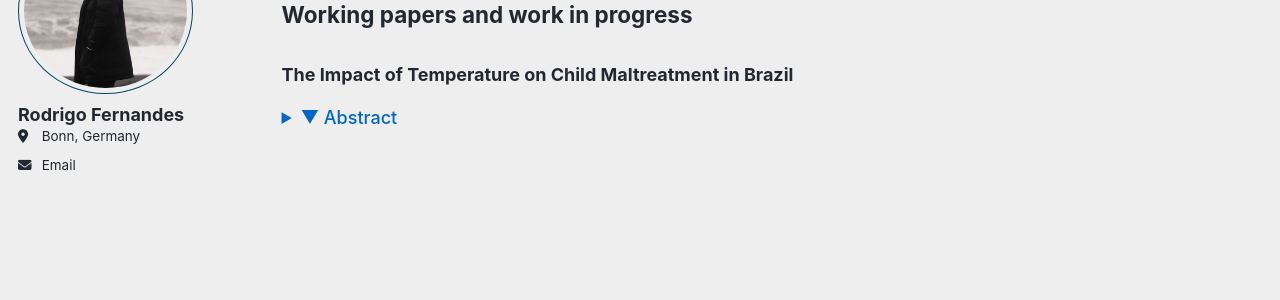
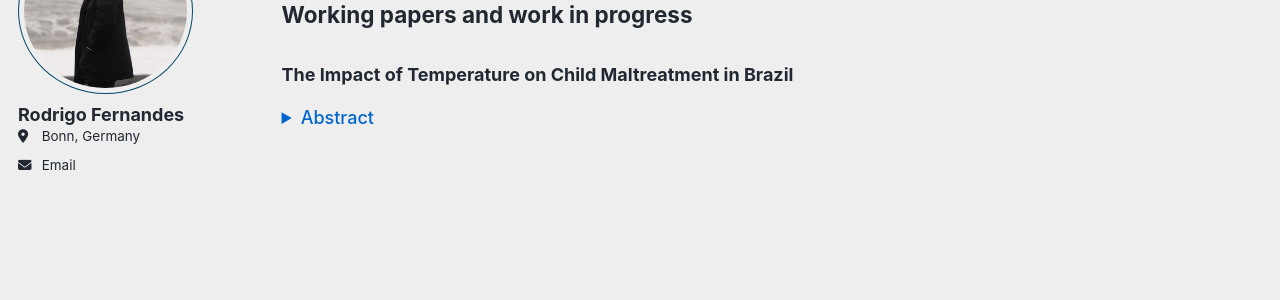
Before and after one commit to fernandes-rodrigo/fernandes-rodrigo.github.io, a Jekyll site: the page built from research.md, in a window 1280 px wide. Shown: the part 171-471 px from the top of the page. Built offline with Jekyll 4.4.1, drawn with Linux system fonts in a browser that asks for light colours; a script that is not in the unit is left out.

Commit message:
Remove arrow from Abstract summary in research.md

```diff
--- a/research.md
+++ b/research.md
@@ -19,7 +19,7 @@ author_profile: true
 
     {% if paper.abstract %}
     <details style="margin-top: 1em;">
-      <summary style="cursor: pointer; color: var(--link-color, #0066cc); font-weight: 500;">▼ Abstract</summary>
+      <summary style="cursor: pointer; color: var(--link-color, #0066cc); font-weight: 500;">Abstract</summary>
       <div style="margin-top: 1em; padding-left: 1em; border-left: 3px solid #eee;">
         {{ paper.abstract }}
       </div>
```
